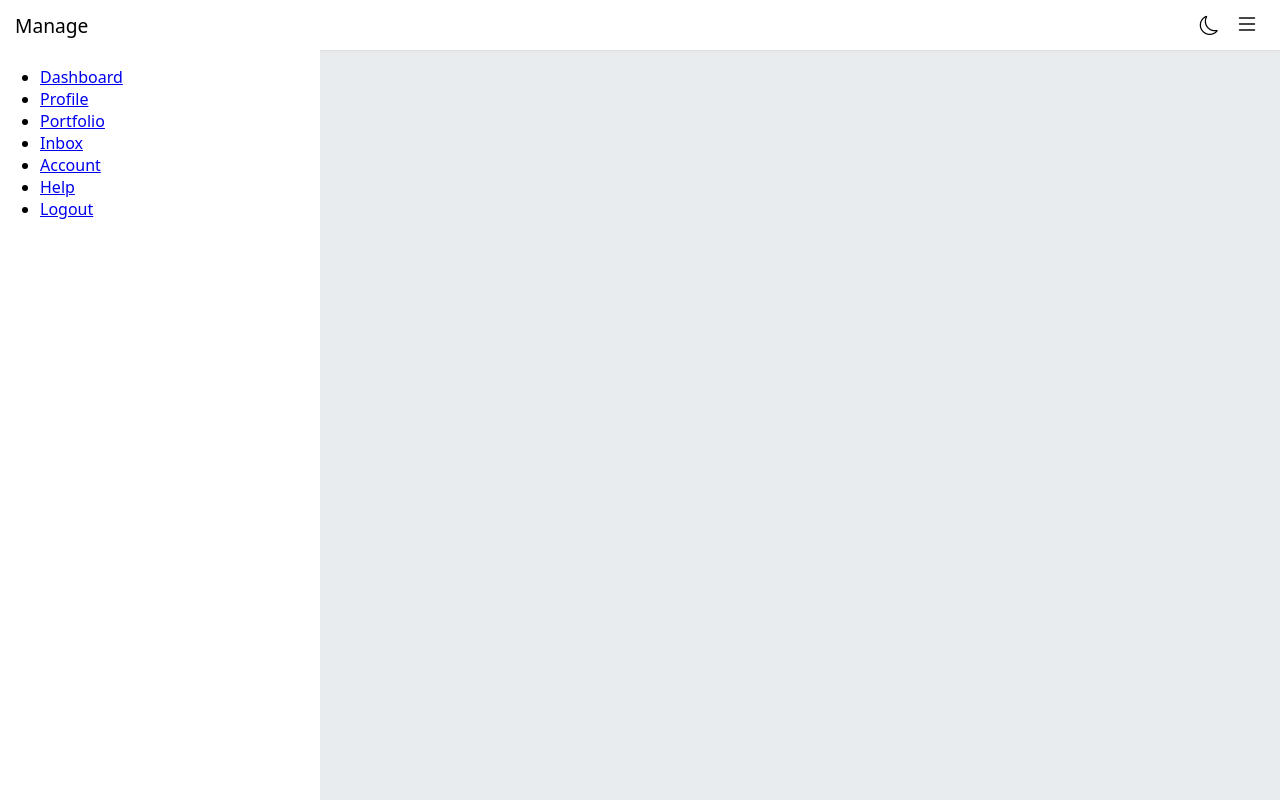
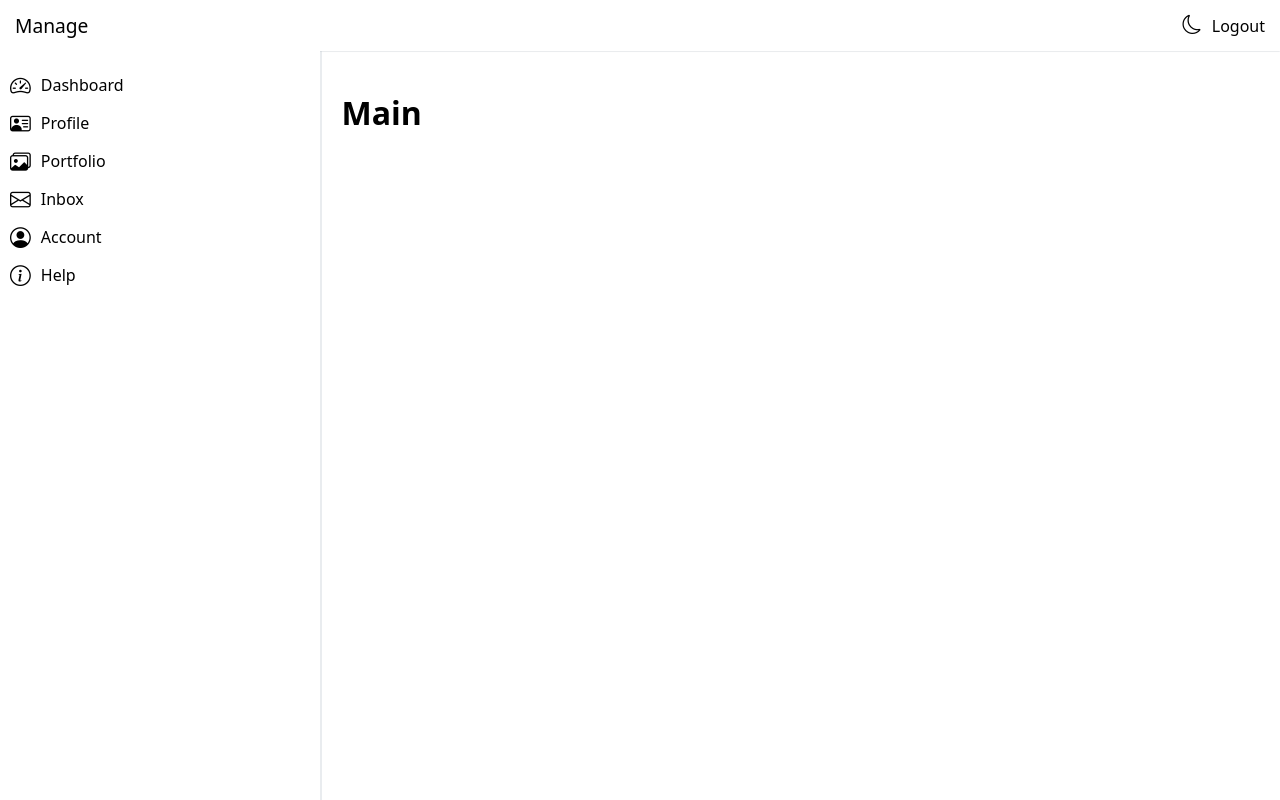
Before and after one commit to PritamUmaiya/portfolio-builder, a Flask app: page / in a window 1280 px wide. Run offline with Flask 3, Linux system fonts and the light colour scheme; data comes from the database, SQL or seed files in the repository; some libraries are stand-ins or nearby versions.

Commit message:
Adding main

```diff
--- a/static/css/styles.css
+++ b/static/css/styles.css
@@ -36,12 +36,27 @@ header {
     align-items: center;
     justify-content: space-between;
     box-shadow: var(--shadow);
-    padding: 10px 15px;
+    padding: 12px 15px;
     position: fixed;
     top: 0;
     left: 0;
     right: 0;
     z-index: 1;
+}
+
+main {
+   margin-top: 55px;
+   min-height: calc(100vh - 55px);
+   padding: 20px;
+}
+
+@media (min-width:768px) {
+    main {
+        margin-top: 50px;
+        min-height: calc(100vh - 50px);
+        width: calc(75% - 1.5px);
+        margin-left: calc(25% + 1.5px);
+    }
 }
 
 .sidenav {
@@ -66,6 +81,20 @@ header {
     z-index: 2;
 }
 
+.sidenav-link {
+    display: flex;
+    flex-direction: row;
+    align-items: center;
+    gap: 10px;
+    text-decoration: none;
+    color: var(--text);
+    padding: 5px 10px;
+}
+
+.sidenav-link:hover {
+    color: var(--primary);
+}
+
 @media (min-width:768px){
     .sidenav {
         left: 0;
@@ -74,12 +103,29 @@ header {
         max-width: 25%;
     }
     #overlay {display:none;}
+    .sidenav-link .bi {
+        font-size: 1.3rem;
+    }
+    .sidenav-link:hover {
+        color: var(--text);
+        background-color: var(--bg-body-tertiary);
+    }
 }
 
 .left-0 {left:0;}
 .d-block {display:block!important;}
+.d-sm-none {display:none;}
+@media (min-width:768px) {
+    .d-sm-none {display:initial;}
+    .d-md-none {display:none;}
+}
 
 /* Typography */
+ul {
+    list-style: none;
+    padding:0;
+}
+
 .logo {
     font-size: 1.2rem;
 }
@@ -90,3 +136,8 @@ header {
     color: var(--text);
     font-size: 1rem;
 }
+
+.link {
+    text-decoration: none;
+    color: var(--text);
+}
--- a/templates/layout.html
+++ b/templates/layout.html
@@ -18,27 +18,66 @@
             <button type="button" class="btn" id="themeToggler" title="Theme">
                 <i class="bi bi-moon" style="font-size: 1.2rem;"></i>
             </button>
-            <button type="button" class="btn" onclick="toggleMenu();" title="Menu">
+            <button type="button" class="btn d-md-none" onclick="toggleMenu();" title="Menu">
                 <i class="bi bi-list" style="font-size: 1.5rem;"></i>
             </button>
+            <a href="/logout" title="Logout" class="link d-sm-none">Logout</a>
         </div>
     </header>
 
     <!--SideNav-->
     <nav class="sidenav" id="sideNav">
         <ul>
-            <li><a href="/dashboard" title="Dashboard">Dashboard</a></li>
-            <li><a href="/profile/manage" title="Profile">Profile</a></li>
-            <li><a href="/portfolio/manage" title="Protfolio">Portfolio</a></li>
-            <li><a href="/inbox" title="Inbox">Inbox</a></li>
-            <li><a href="/account" title="Account">Account</a></li>
-            <li><a href="/help" title="Help">Help</a></li>
-            <li><a href="/logout" title="Logout">Logout</a></li>
+            <li>
+                <a href="/dashboard" title="Dashboard" class="sidenav-link">
+                    <i class="bi bi-speedometer2 d-sm-none"></i>
+                    <span>Dashboard</span>
+                </a>
+            </li>
+            <li>
+                <a href="/profile/manage" title="Profile" class="sidenav-link">
+                    <i class="bi bi-person-vcard d-sm-none"></i>
+                    <span>Profile</span>
+                </a>
+            </li>
+            <li>
+                <a href="/portfolio/manage" title="Portfolio" class="sidenav-link">
+                    <i class="bi bi-images d-sm-none"></i>
+                    <span>Portfolio</span>
+                </a>
+            </li>
+            <li>
+                <a href="/inbox" title="Inbox" class="sidenav-link">
+                    <i class="bi bi-envelope d-sm-none"></i>
+                    <span>Inbox</span>
+                </a>
+            </li>
+            <li>
+                <a href="/account" title="Account" class="sidenav-link">
+                    <i class="bi bi-person-circle d-sm-none"></i>
+                    <span>Account</span>
+                </a>
+            </li>
+            <li>
+                <a href="/help" title="Help" class="sidenav-link">
+                    <i class="bi bi-info-circle d-sm-none"></i>
+                    <span>Help</span>
+                </a>
+            </li>
+            <li>
+                <a href="/logout" title="Logout" class="sidenav-link d-md-none">
+                    <span>Logout</span>
+                </a>
+            </li>
         </ul>
     </nav>
-
     <!--Overlay: To close sidenav-->
     <div id="overlay" onclick="toggleMenu();"></div>
+
+    <!--Main page content-->
+    <main>
+        <h1>Main</h1>
+    </main>
 
     <script src="/static/js/main.js"></script>
 </body>
```
